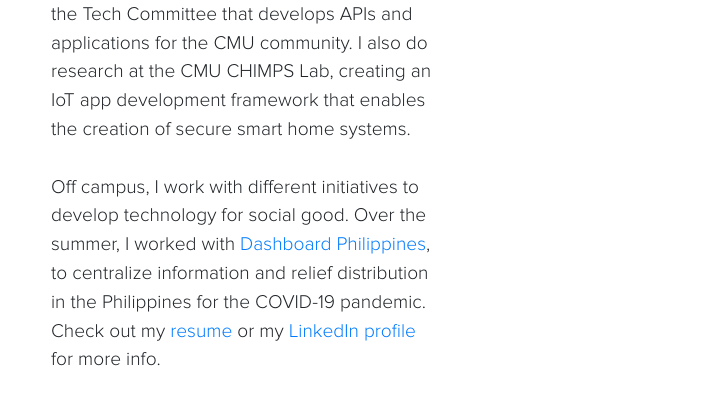
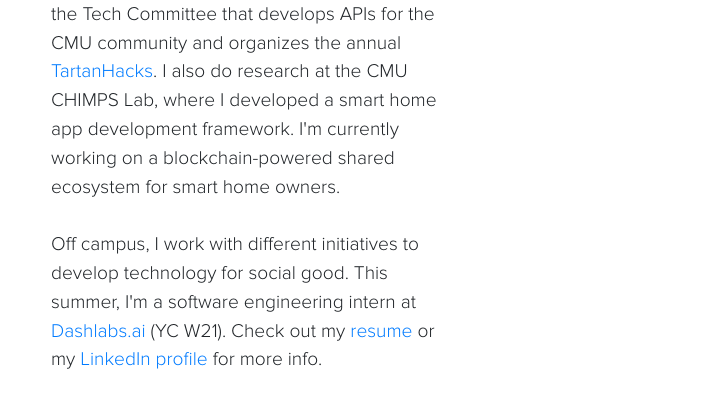
Before and after one commit to gramliu/gramliu.com, a plain HTML site: page index.html in a window 1280 px wide. Shown: the part 1130-1523 px from the top of the page, 576-1280 px from the left. Drawn offline with nearby package versions, Linux system fonts and the light colour scheme.

Commit message:
Updated website bio

```diff
--- a/index.html
+++ b/index.html
@@ -129,12 +129,13 @@
             <h1>About Me</h1>
           </div>
           <div id="aboutParagraph">
-            My full name is Gregory William Joseph D. Liu but people just call
-            me Gram. I'm currently a rising sophomore at
+            My full name is Gregory William Joseph D. Liu, but people just call
+            me Gram. I'm currently a rising junior at
             <a href="https://www.cmu.edu/" target="_blank"
               >Carnegie Mellon University</a
             >
-            pursuing a major in Electrical and Computer Engineering.
+            pursuing a major in Electrical and Computer Engineering with a
+            minor in Computer Science.
             <br />
             <br />
             On campus,
@@ -145,21 +146,21 @@
               my heart is in the work</a
             >. I'm the Director of Technology for
             <a href="https://scottylabs.org/" target="_blank"> ScottyLabs</a>,
-            leading the Tech Committee that develops APIs and applications for
-            the CMU community. I also do research at the CMU CHIMPS Lab,
-            creating an IoT app development framework that enables the creation
-            of secure smart home systems.
+            leading the Tech Committee that develops APIs for the CMU community
+            and organizes the annual
+            <a href="http://tartanhacks.com/" target="_blank">TartanHacks</a>.
+            I also do research at the CMU CHIMPS Lab, where I developed a smart
+            home app development framework. I'm currently working on a
+            blockchain-powered shared ecosystem for smart home owners.
             <br />
             <br />
             Off campus, I work with different initiatives to develop technology
-            for social good. Over the summer, I worked with
-            <a href="https://dashboardphilippines.com/" target="_blank"
-              >Dashboard Philippines</a
-            >, to centralize information and relief distribution in the
-            Philippines for the COVID-19 pandemic. Check out my
+            for social good. This summer, I'm a software engineering intern at
+            <a href="http://dashlabs.ai/" target="_blank">Dashlabs.ai</a> (YC W21).
+            Check out my
             <a href="/resume" target="_blank"> resume </a>
             or my
-            <a href="https://www.linkedin.com/in/gdliu/" target="_blank">
+            <a href="https://www.linkedin.com/in/gramliu/" target="_blank">
               LinkedIn profile
             </a>
             for more info.
```
